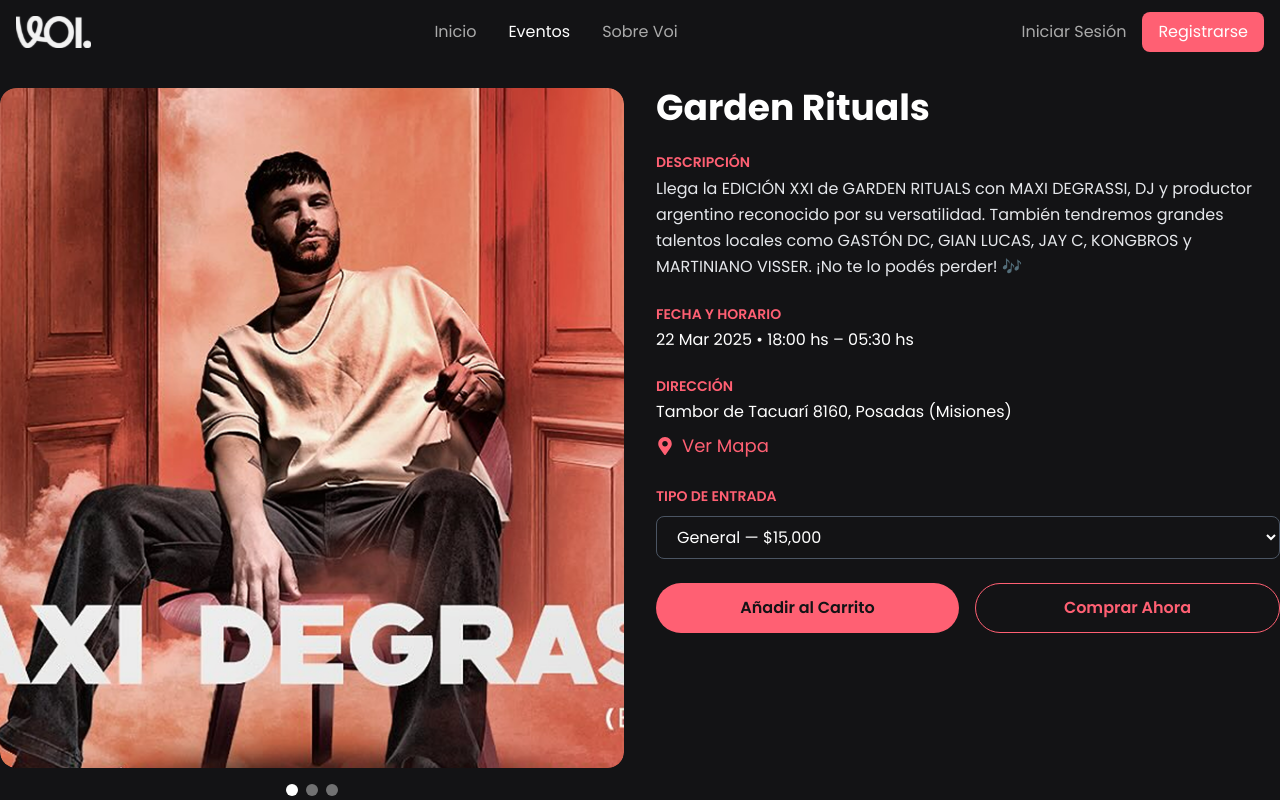
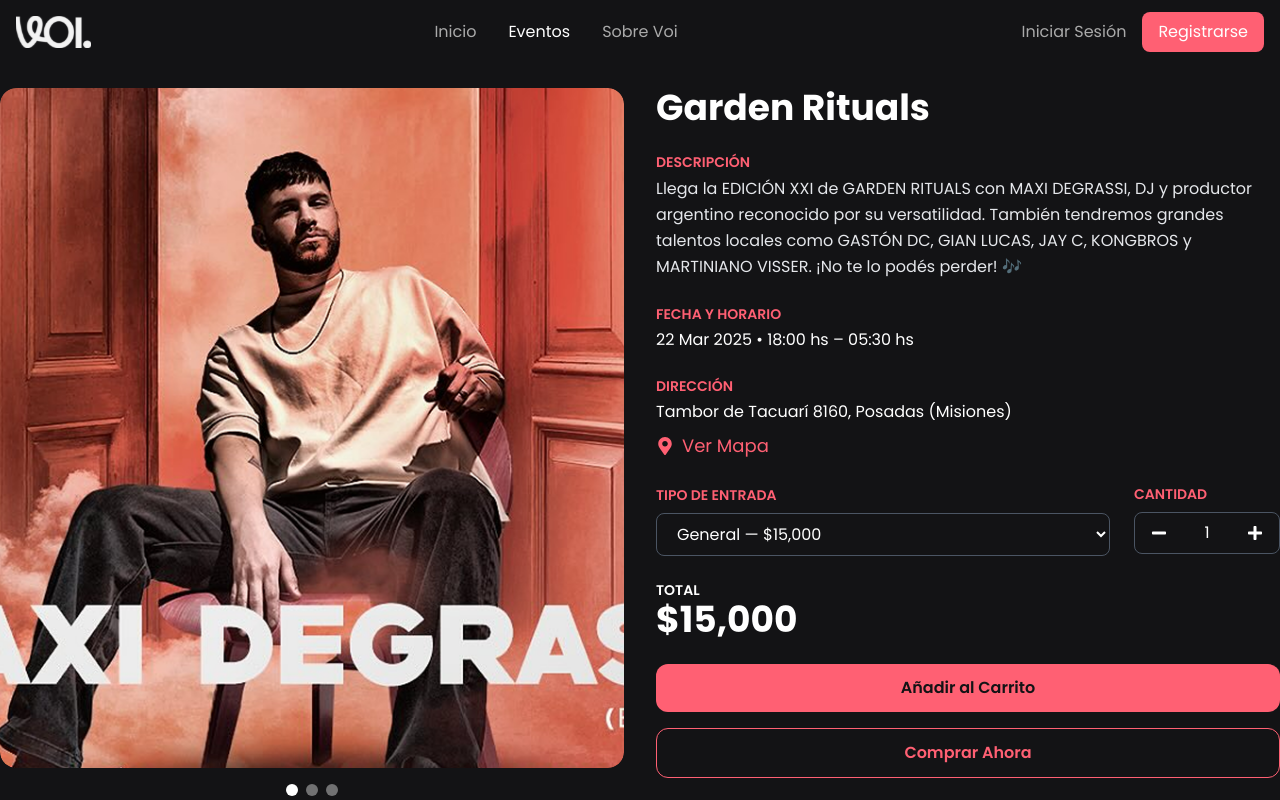
Before and after one commit to Pir4te64/Voi_frontend, a React (Vite) app: page /eventos/1 in a window 1280 px wide. Shown: the top 800 px of the page. Built offline with nearby package versions, Linux system fonts and the light colour scheme.

Commit message:
feat: enhance EventDetail component; add ticket selection and quantity controls, update map functionality, and calculate total price

```diff
--- a/src/components/Eventos/SeccionEventos/EventosDetalles.tsx
+++ b/src/components/Eventos/SeccionEventos/EventosDetalles.tsx
@@ -1,10 +1,10 @@
-import React, { useRef, useState } from 'react';
+import React, { useRef, useState, useMemo } from 'react';
 import { useParams } from 'react-router-dom';
 import { Swiper, SwiperSlide } from 'swiper/react';
 import { A11y } from 'swiper/modules';
 import 'swiper/swiper-bundle.css';
 import { staticEvents } from './EventosEstaticos';
-import { FaMapMarkerAlt } from 'react-icons/fa';
+import { FaMapMarkerAlt, FaMinus, FaPlus } from 'react-icons/fa';
 
 const EventDetail: React.FC = () => {
     const { id } = useParams<{ id: string }>();
@@ -12,6 +12,11 @@ const EventDetail: React.FC = () => {
     const swiperRef = useRef<any>(null);
     const [activeIdx, setActiveIdx] = useState(0);
     const [showMap, setShowMap] = useState(false);
+    const [quantity, setQuantity] = useState(1);
+    // Estado para ticket seleccionado
+    const [selectedTicket, setSelectedTicket] = useState<string>(
+        event?.defaultTicket || (event?.ticketTypes[0]?.type ?? '')
+    );
 
     if (!event) {
         return (
@@ -21,23 +26,28 @@ const EventDetail: React.FC = () => {
         );
     }
 
-    // Usamos la dirección para generar un embed de Google Maps
     const mapSrc =
-        `https://www.google.com/maps?q=${encodeURIComponent(event.mapUrl || '')}&output=embed`;
+        `https://www.google.com/maps?q=${encodeURIComponent(event.address)}&output=embed`;
+
+    // Calcula el total
+    const total = useMemo(() => {
+        const ticket = event.ticketTypes.find(t => t.type === selectedTicket);
+        return (ticket?.price || 0) * quantity;
+    }, [selectedTicket, quantity, event.ticketTypes]);
 
     return (
         <div className="relative w-full bg-primary">
-            {/* Glow a la izquierda, centrado verticalmente */}
+            {/* Glow lateral */}
             <div
                 className="absolute left-0 top-1/2 transform -translate-y-1/2
                    w-96 h-96 bg-secondary rounded-full
                    filter blur-3xl opacity-30 pointer-events-none"
             />
 
-            <div className="max-w-7xl mx-auto py-6 bg-primary flex justify-center items-center">
+            <div className="max-w-7xl mx-auto py-6 flex justify-center">
                 <div className="grid grid-cols-1 md:grid-cols-2 gap-8 w-full">
 
-                    {/* Columna izquierda: carrusel */}
+                    {/* Carrusel */}
                     <div>
                         <Swiper
                             modules={[A11y]}
@@ -69,7 +79,7 @@ const EventDetail: React.FC = () => {
                         </div>
                     </div>
 
-                    {/* Columna derecha: detalles */}
+                    {/* Detalles */}
                     <div className="space-y-6">
                         <h1 className="text-4xl font-bold text-white">{event.title}</h1>
 
@@ -90,14 +100,12 @@ const EventDetail: React.FC = () => {
                             <p className="text-white">{event.address}</p>
                             <button
                                 onClick={() => setShowMap(prev => !prev)}
-                                className="mt-2 flex items-center text-lg text-secondary "
+                                className="mt-2 flex items-center text-lg text-secondary"
                             >
                                 <FaMapMarkerAlt className="mr-2" /> Ver Mapa
                             </button>
-
-                            {/* Mapa embebido */}
                             {showMap && (
-                                <div className="mt-4 w-full h-64 rounded-lg overflow-hidden">
+                                <div className="mt-4 w-full h-64 rounded-lg overflow-hidden transition-all duration-300">
                                     <iframe
                                         src={mapSrc}
                                         width="100%"
@@ -110,10 +118,13 @@ const EventDetail: React.FC = () => {
                             )}
                         </section>
 
-                        <section className="space-y-2">
-                            <span className="text-secondary text-sm font-semibold uppercase">Tipo de Entrada</span>
+                        {/* Entrada y Cantidad en fila */}
+                        <section className="flex flex-row items-center gap-6">
+                            <div className="flex-1 space-y-2">
+                                <h2 className="text-secondary text-sm font-semibold uppercase">Tipo de Entrada</h2>
                                 <select
-                                defaultValue={event.defaultTicket}
+                                    value={selectedTicket}
+                                    onChange={e => setSelectedTicket(e.target.value)}
                                     className="w-full bg-primary border border-gray-600 rounded-lg px-4 py-2 text-white"
                                 >
                                     {event.ticketTypes.map(t => (
@@ -122,13 +133,45 @@ const EventDetail: React.FC = () => {
                                         </option>
                                     ))}
                                 </select>
+                            </div>
+
+                            <div className="space-y-2">
+                                <h2 className="text-secondary text-sm font-semibold uppercase">Cantidad</h2>
+                                <div className="inline-flex items-center border border-gray-600 rounded-lg overflow-hidden">
+                                    <button
+                                        className="px-4 py-2 text-white"
+                                        onClick={() => setQuantity(q => Math.max(1, q - 1))}
+                                    >
+                                        <FaMinus />
+                                    </button>
+                                    <input
+                                        type="text"
+                                        readOnly
+                                        value={quantity}
+                                        className="w-12 px-4 py-2 text-center bg-primary text-white focus:outline-none"
+                                    />
+                                    <button
+                                        className="px-4 py-2 text-white"
+                                        onClick={() => setQuantity(q => q + 1)}
+                                    >
+                                        <FaPlus />
+                                    </button>
+                                </div>
+                            </div>
                         </section>
 
-                        <div className="flex flex-col sm:flex-row gap-4">
-                            <button className="flex-1 bg-secondary text-primary py-3 rounded-full font-semibold">
+                        {/* Total */}
+                        <div className="mt-4">
+                            <p className=" text-sm font-semibold uppercase">Total</p>
+                            <p className="text-4xl font-bold text-white">${total.toLocaleString()}</p>
+                        </div>
+
+                        {/* Botones */}
+                        <div className="flex flex-col  gap-4 mt-4">
+                            <button className="flex-1 bg-secondary text-primary hover:text-white px-4 py-3 rounded-xl font-semibold">
                                 Añadir al Carrito
                             </button>
-                            <button className="flex-1 border border-secondary text-secondary py-3 rounded-full font-semibold">
+                            <button className="flex-1 border border-secondary text-secondary hover:text-white px-4 py-3 rounded-xl font-semibold">
                                 Comprar Ahora
                             </button>
                         </div>
```
Lines whose indentation alone changed are shown as unchanged.
